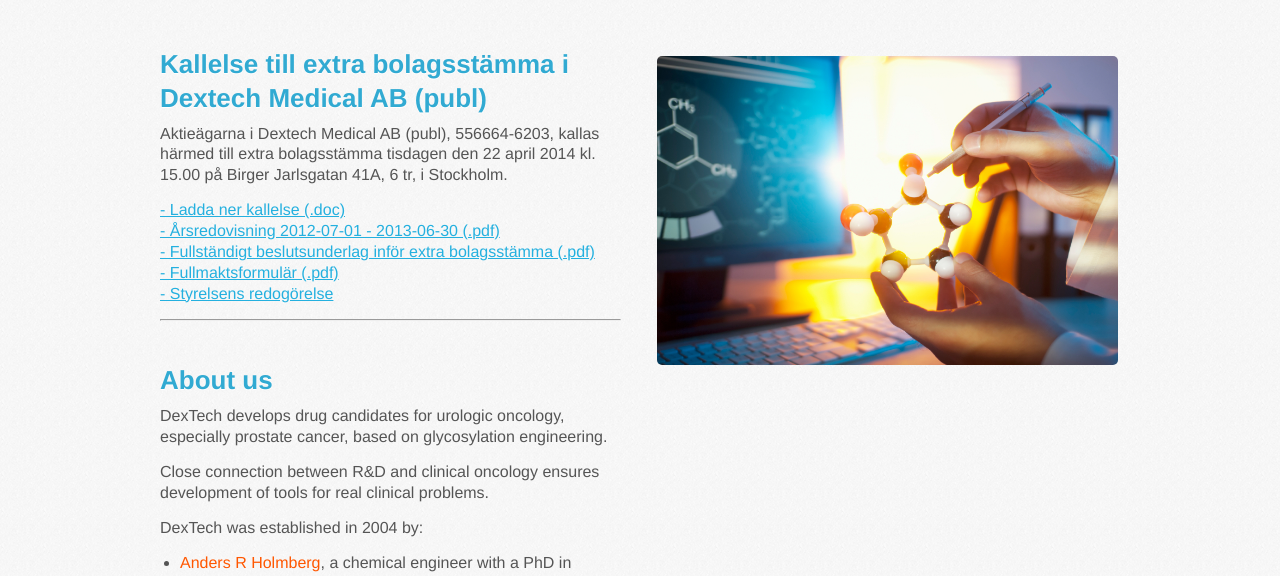
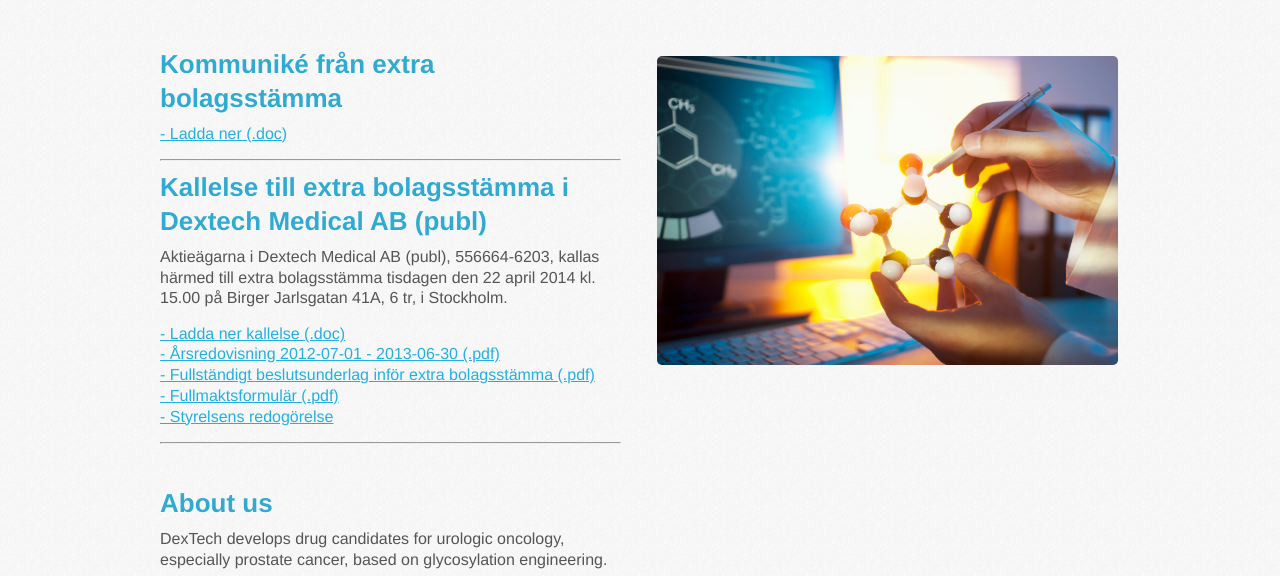
Before and after one commit to littke/dextech, a plain HTML site: page index.html in a window 1280 px wide. Shown: the part 167-743 px from the top of the page. Drawn offline with Linux system fonts and the light colour scheme.

Commit message:
Add more stuff :)

```diff
--- a/index.html
+++ b/index.html
@@ -35,7 +35,12 @@
         <div class="row">
             <div class="sixcol">
 
-            	<h2 style="margin-top: 43px;">Kallelse till extra bolagsstämma i Dextech Medical AB (publ)</h2>
+            	<h2 style="margin-top: 43px;">Kommuniké från extra bolagsstämma</h2>
+            	<p>
+            		<a href="kommunike_dextech_medical_140423.doc" target="_blank">- Ladda ner (.doc)</a>
+            	</p>
+				<hr />
+            	<h2>Kallelse till extra bolagsstämma i Dextech Medical AB (publ)</h2>
             	<p>Aktieägarna i Dextech Medical AB (publ), 556664-6203, kallas härmed till extra bolagsstämma tisdagen den 22 april 2014 kl. 15.00 på Birger Jarlsgatan 41A, 6 tr, i Stockholm.</p>
             	<p>
             		<a href="PM_Kallelse_Dextech_Medical_140404.doc" target="_blank">- Ladda ner kallelse (.doc)</a><br />
```
Also changed, not shown: 1 other file.
